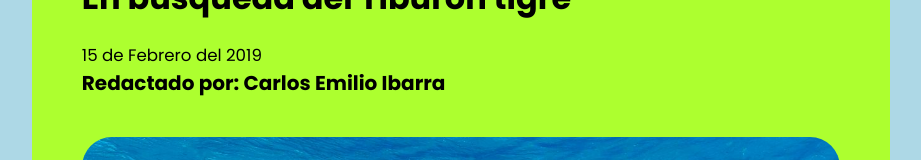
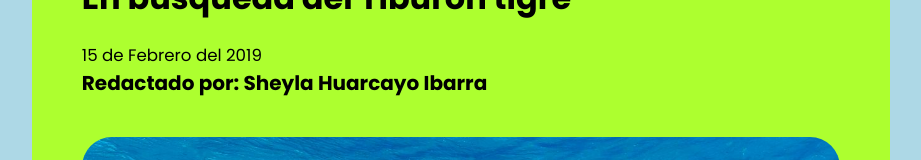
Before and after one commit to sheylahuarcayo/aventureroxd, a plain HTML site: page index.html in a window 1280 px wide. Shown: the part 229-389 px from the top of the page, without its empty margins (179-1100 px from the left). Drawn offline with Linux system fonts and the light colour scheme.

Commit message:
Update index.html

```diff
--- a/index.html
+++ b/index.html
@@ -23,7 +23,7 @@
 
       <p class="fecha">
         <small>15 de Febrero del 2019</small>
-        <b>Redactado por: Carlos Emilio Ibarra</b>
+        <b>Redactado por: Sheyla Huarcayo Ibarra</b>
       </p>
     </header>
 
```
